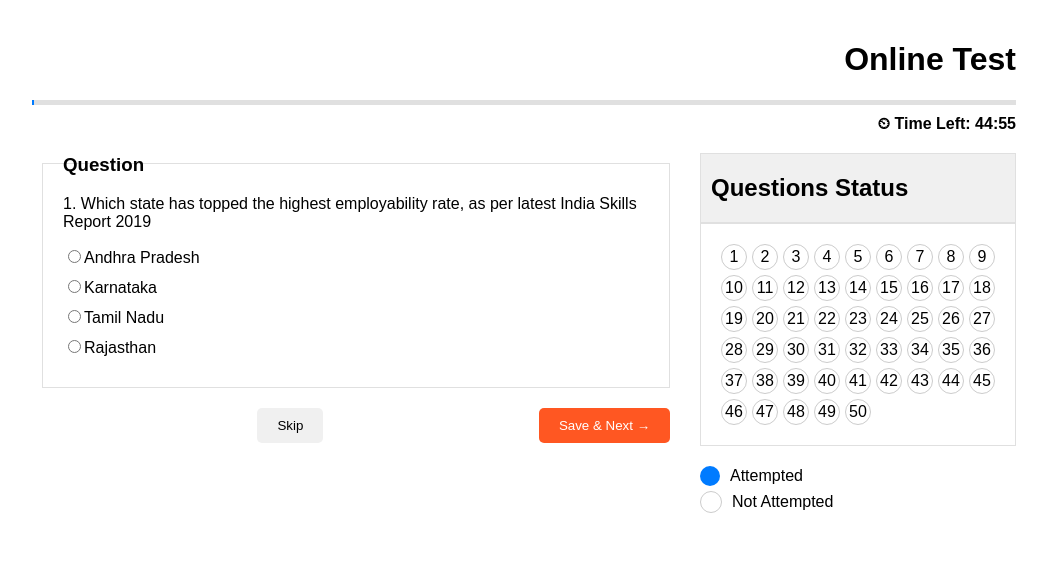
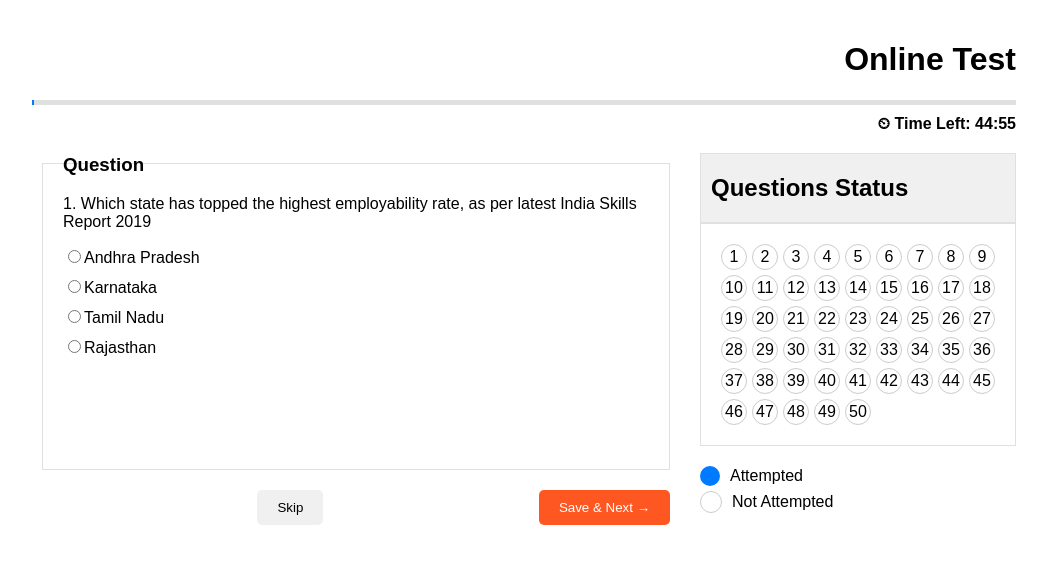
Before and after one commit to aadarsharma/online-test-app-ui, a React (Create React App) app: page / in a window 1280 px wide. Shown: the top 564 px of the page, without its empty margins (116-1163 px from the left). Built offline with nearby package versions, Linux system fonts and the light colour scheme.

Commit message:
final commit

```diff
--- a/src/OnlineTest.css
+++ b/src/OnlineTest.css
@@ -166,6 +166,10 @@
 	flex: 1; /* Standard syntax */
 }
 
+.pad {
+  padding: 30px;
+}
+
 h3 {
   padding: 0;
   margin-top: -30px;
--- a/src/OnlineTest.jsx
+++ b/src/OnlineTest.jsx
@@ -52,6 +52,7 @@ const OnlineTest = () => {
                 {option}
               </label>
             ))}
+            <p className='pad'></p>
           </div>
           <div className="button-group">
               <div></div>
```
